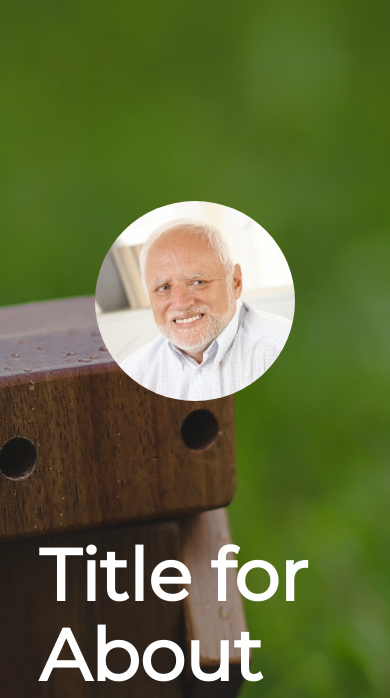
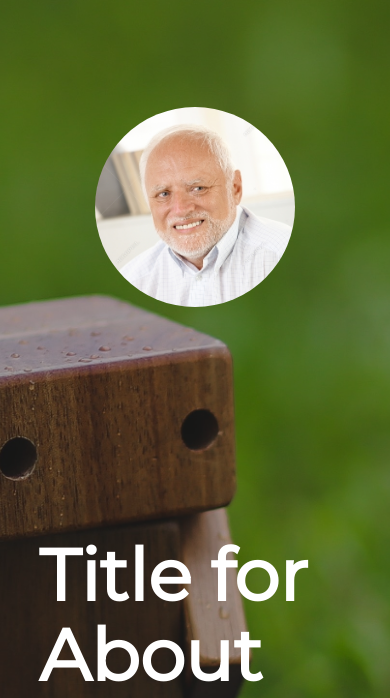
Before and after one commit to Johndhawk2/website, a PHP site: page / in a window 390 px wide, after a click on "About me". Shown: the part 60-758 px from the top of the page. Run offline with PHP 8.4, Linux system fonts and the light colour scheme.

Commit message:
Minor Improvement
Moved profile picture up for small - medium phones (Moto G4/Galaxy S5 on chrome responsive viewer) to avoid overlap

```diff
--- a/johnhawk.css
+++ b/johnhawk.css
@@ -284,7 +284,7 @@ a.active.nav-link.contact{
 	#profile{
 		position: absolute;
 		left: 50%;
-		top: calc(var(--vh,1vh) * 15);
+		top: calc(var(--vh,1vh) * 8);
 		transform: translateX(-50%);
 		height: 27vw;
 		width: 27vw;
```
